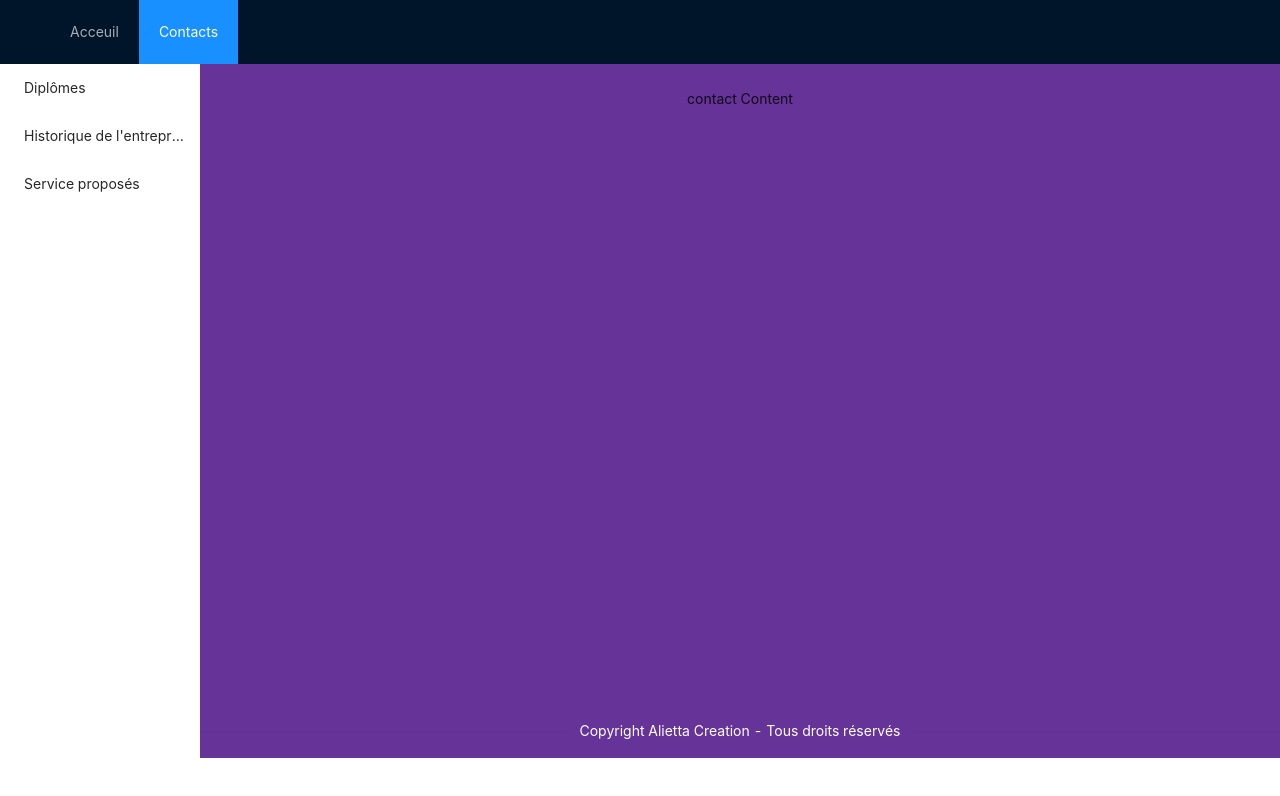
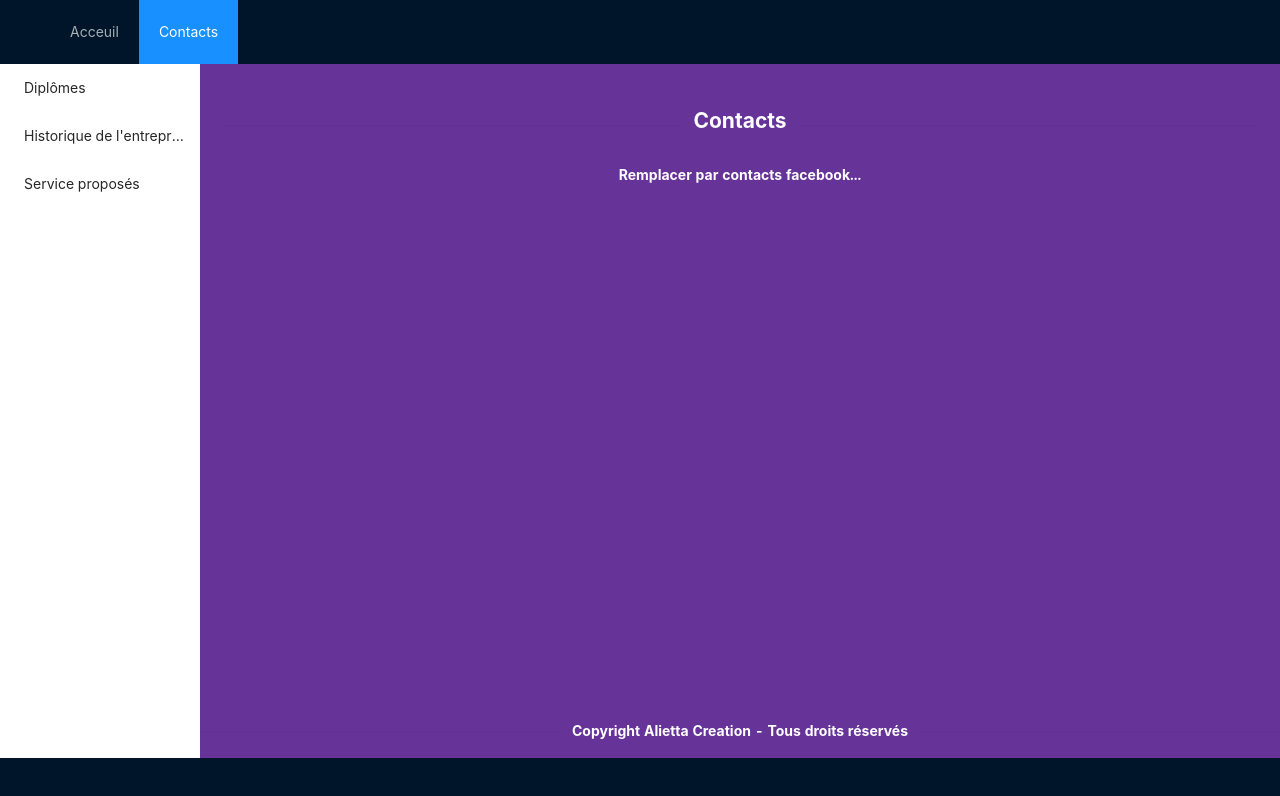
Before and after one commit to Neolau971/neola-a-site, a React (Create React App) app: page / in a window 1280 px wide. Both pictures are taken after a click on the item "Contacts". Shown: the top 796 px of the page. Built offline with nearby package versions, Linux system fonts and the light colour scheme.

Commit message:
#update css in app

```diff
--- a/src/App.css
+++ b/src/App.css
@@ -2,4 +2,10 @@
 .App {
   text-align: center;
   height: 100vh;
+  background-color: #001529;
 }
+
+.AppText {
+  color: white;
+  font-weight: bold;
+}
--- a/src/contents/contacts/contactsContent.tsx
+++ b/src/contents/contacts/contactsContent.tsx
@@ -1,7 +1,11 @@
+import { Divider } from "antd"
+import React from "react"
+
 function ContactContent() {
   return (
-    <div>
-      contact Content
+    <div className="AppText">
+      <Divider plain><h2 className="AppText">Contacts</h2></Divider>
+      <p>Remplacer par contacts facebook...</p>
     </div>
   )
 }
--- a/src/contents/diplome/diplomeContent.tsx
+++ b/src/contents/diplome/diplomeContent.tsx
@@ -1,7 +1,13 @@
+import { Divider } from "antd"
+import React from "react"
+
 function DiplomeContent() {
   return (
-    <div>
-      diplome Content
+    <div className="AppText">
+      <Divider plain><h2 className="AppText">Diplômes et Certifications</h2></Divider>
+      <p>
+        Remplacer par diplômes et certifications...
+      </p>
     </div>
   )
 }
--- a/src/contents/historic/historicContent.tsx
+++ b/src/contents/historic/historicContent.tsx
@@ -2,8 +2,8 @@ import { Divider } from 'antd';
 
 function HistoricContent() {
   return (
-    <>
-      <Divider plain>Histoire de l'entreprise</Divider>
+    <div className="AppText">
+      <Divider plain><h2 className="AppText">Histoire de l'entreprise</h2></Divider>
       <p>
         Alietta céatiiOn à été créé en 2011, à Sainte-Anne en Guadeloupe,
         avec pour but, promouvoir et développer le monde de la mode.
@@ -14,7 +14,7 @@ function HistoricContent() {
         Ainsi c'est avec un grand succès que cet objectif est réalisé
         depuis plus de 6 ans.
       </p>
-    </>
+    </div>
   )
 }
 
--- a/src/contents/home/homeContent.tsx
+++ b/src/contents/home/homeContent.tsx
@@ -11,7 +11,7 @@ const HomeContent: React.FC = () => {
       <div>
         <div style={{ display: "flex", justifyContent: 'space-around' }}>
           <img src={defile} alt="slide 1" />
-          <div style={{ color: 'white' }}> Le défiler réaliser à Toulouse, je n'y était pas</div>
+          <div className="AppText"> Le défiler réaliser à Toulouse, je n'y était pas</div>
         </div>
       </div>
       <div>
--- a/src/contents/service/serviceContent.tsx
+++ b/src/contents/service/serviceContent.tsx
@@ -1,7 +1,13 @@
+import { Divider } from "antd"
+import React from "react"
+
 function ServiceContent() {
   return (
-    <div>
-      service Content
+    <div className="AppText">
+      <Divider plain><h2 className="AppText">Services et Prix</h2></Divider>
+      <p>
+        Remplacer par les services proposés et les prix...
+      </p>
     </div>
   )
 }
--- a/src/mainPage.tsx
+++ b/src/mainPage.tsx
@@ -85,7 +85,9 @@ function MainPage() {
               {isService && <ServiceContent />}
             </Content>
           </div>
-          <Divider plain style={{ color: 'white' }}>Copyright Alietta Creation - Tous droits réservés</Divider>
+          <Divider plain>
+            <div className='AppText'>Copyright Alietta Creation - Tous droits réservés</div>
+          </Divider>
         </Layout>
       </Layout>
     </Layout>
```
